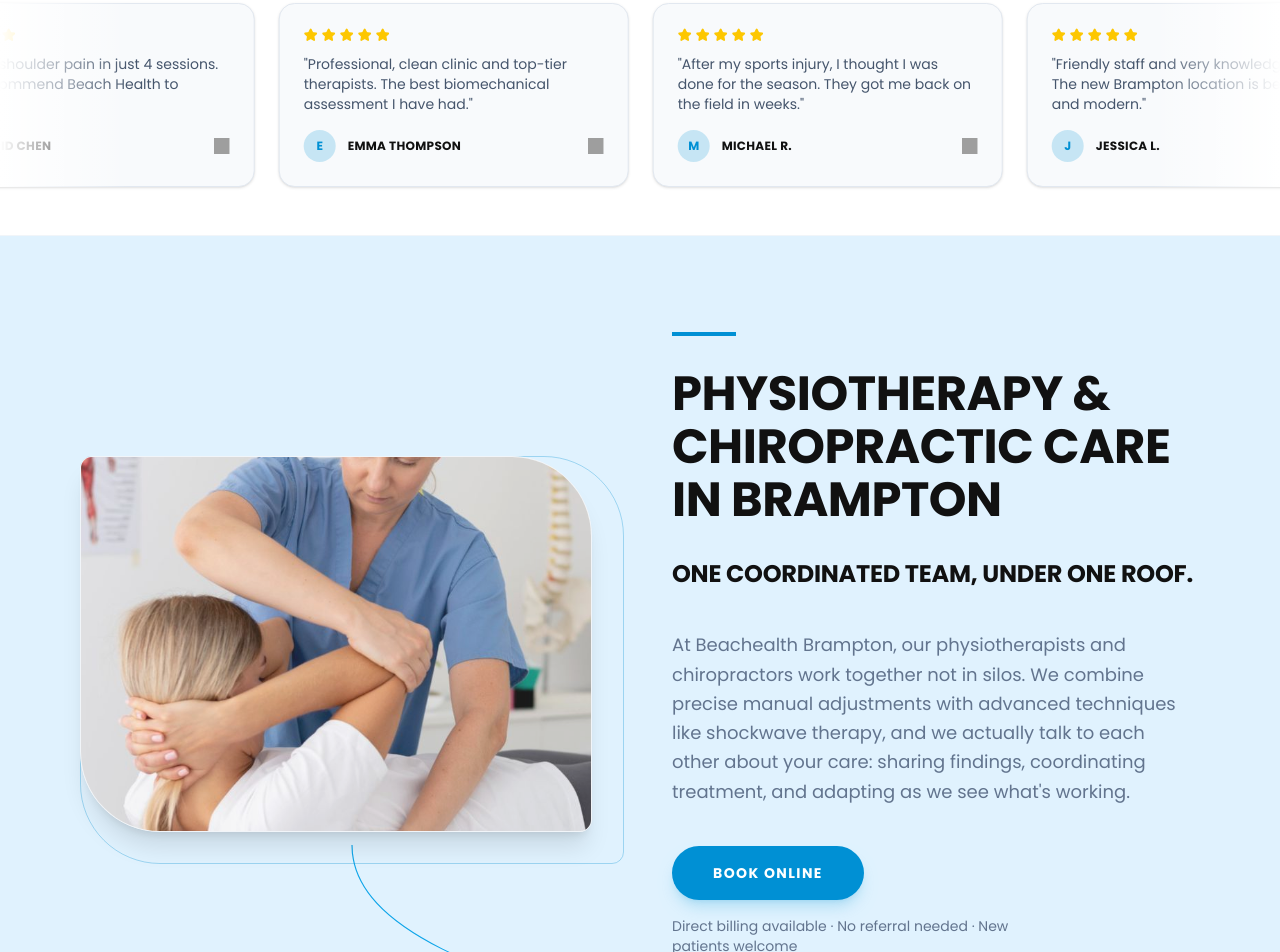
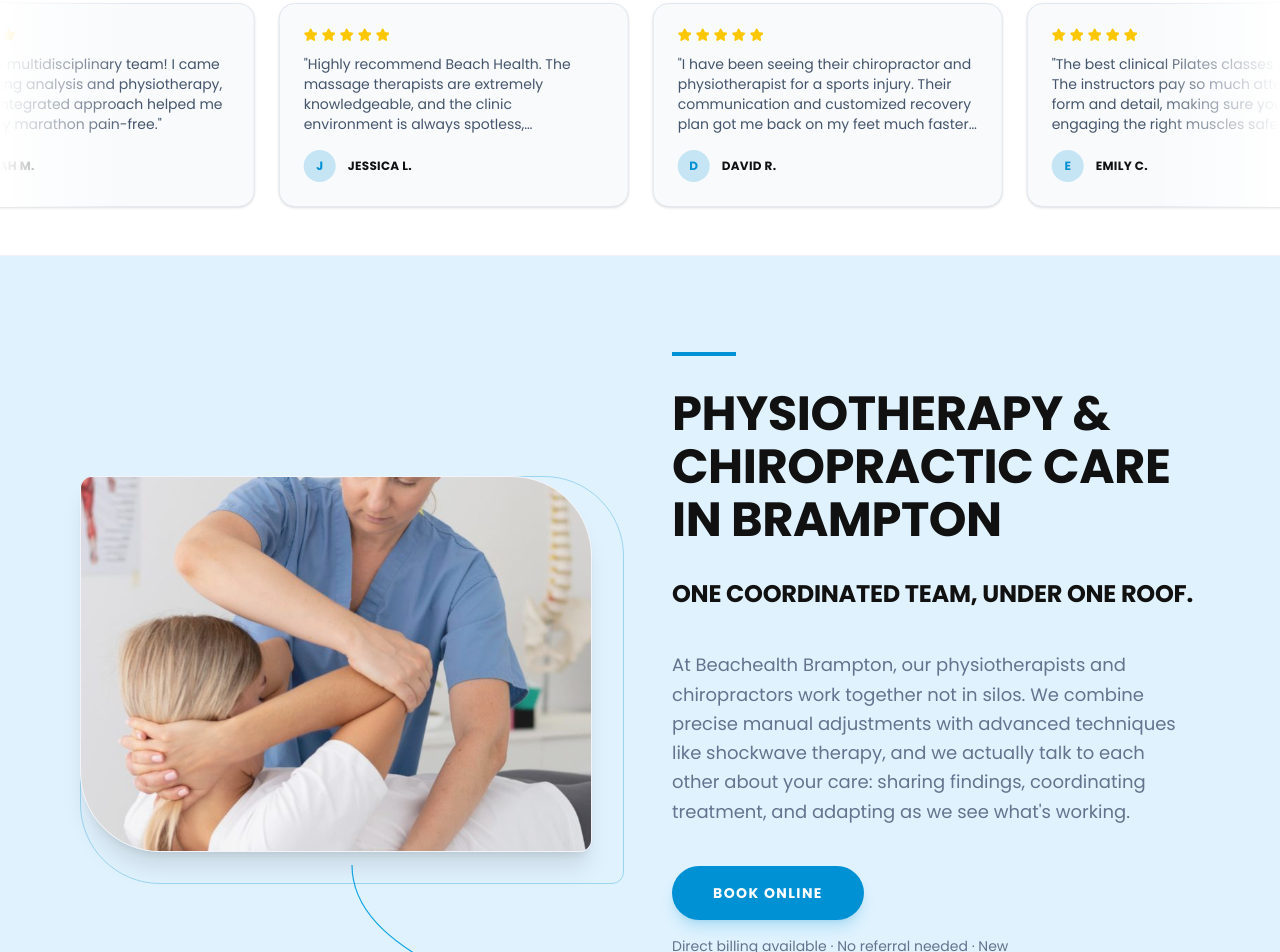
Before and after one commit to shaheertiger/Beachhealthbrampton, a React (Vite) app: page / in a window 1280 px wide. Shown: the part 920-1872 px from the top of the page. Built offline with nearby package versions, Linux system fonts and the light colour scheme; grey boxes are pictures that could not be loaded; a web font is replaced by a local one.

Commit message:
Update testimonials and remove google icon

```diff
--- /dev/null
+++ b/extract.cjs
@@ -0,0 +1,19 @@
+const fs = require('fs');
+const text = fs.readFileSync('C:\\\\Users\\\\Believer\\\\.gemini\\\\antigravity-ide\\\\brain\\\\9271fc4e-fb2d-4a85-b738-3e97943f3325\\\\.system_generated\\\\steps\\\\913\\\\content.md', 'utf8');
+
+// Find JSON objects that might contain reviews
+const matches = text.match(/"([^"]{100,500})"/g);
+if (matches) {
+  const possibleReviews = matches.filter(m =>
+    !m.includes('http') &&
+    !m.includes('gstatic') &&
+    !m.includes('<') &&
+    !m.includes('\\u00') &&
+    m.split(' ').length > 10
+  );
+
+  console.log('Found possible reviews:', possibleReviews.length);
+  possibleReviews.slice(0, 10).forEach(r => console.log('-', r));
+} else {
+  console.log('No matches');
+}
--- /dev/null
+++ b/fetch_reviews.cjs
@@ -0,0 +1,22 @@
+const https = require('https');
+const url = 'https://www.google.com/maps/place/Beachealth,+350+Beech+Ave,+Toronto,+ON+M4E+3T8,+Canada/data=!4m2!3m1!1s0x89d4cc1d5d705f21:0x5b7bdaa2c5c6fa54';
+
+https.get(url, { headers: { 'User-Agent': 'Mozilla/5.0 (Windows NT 10.0; Win64; x64) AppleWebKit/537.36 (KHTML, like Gecko) Chrome/115.0.0.0 Safari/537.36' } }, (res) => {
+  let data = '';
+  res.on('data', chunk => data += chunk);
+  res.on('end', () => {
+    // Look for JSON containing review text. Often mapped to 5-star or text strings.
+    const matches = data.match(/"([^"]{30,300})"/g) || [];
+    const reviews = matches.filter(m => {
+      const s = m.toLowerCase();
+      return !s.includes('http') &&
+             !s.includes('\\u') &&
+             !s.includes(';') &&
+             !s.includes('<') &&
+             !s.includes('{') &&
+             !s.includes('.js') &&
+             m.split(' ').length > 8; // At least 8 words
+    });
+    console.log(Array.from(new Set(reviews)));
+  });
+});
--- a/src/components/Features.tsx
+++ b/src/components/Features.tsx
@@ -116,15 +116,16 @@ export default function Features() {
 
               {feature.button && (
                 <div className="mt-4 flex flex-col items-start gap-4">
-                  <Link to={feature.button.link}>
-                    <motion.button
-                      whileHover={{ scale: 1.05 }}
-                      whileTap={{ scale: 0.95 }}
-                      className="bg-brand-green text-white px-10 py-4 rounded-full font-bold uppercase tracking-widest text-sm shadow-lg shadow-brand-green/20 transition-all border border-brand-green/50 w-full md:w-auto"
-                    >
-                      {feature.button.text}
-                    </motion.button>
-                  </Link>
+                  <motion.a
+                    href={feature.button.link}
+                    target="_blank"
+                    rel="noreferrer"
+                    whileHover={{ scale: 1.05 }}
+                    whileTap={{ scale: 0.95 }}
+                    className="inline-block text-center bg-brand-green text-white px-10 py-4 rounded-full font-bold uppercase tracking-widest text-sm shadow-lg shadow-brand-green/20 transition-all border border-brand-green/50 w-full md:w-auto"
+                  >
+                    {feature.button.text}
+                  </motion.a>
                   {feature.footerText && (
                     <span className="text-sm text-slate-500 font-medium max-w-sm">
                       {feature.footerText}
--- a/src/components/Hero.tsx
+++ b/src/components/Hero.tsx
@@ -46,15 +46,16 @@ export default function Hero() {
           transition={{ duration: 0.8, delay: 0.3, ease: [0.16, 1, 0.3, 1] }}
           className="w-full md:w-auto self-start mt-auto md:mt-4 lg:mt-6 flex justify-center md:justify-start"
         >
-          <a href="https://beachealthbr.janeapp.com/login" target="_blank" rel="noreferrer" className="w-full md:w-auto">
-            <motion.button
-              whileHover={{ scale: 1.05 }}
-              whileTap={{ scale: 0.95 }}
-              className="bg-brand-green text-white px-10 py-4 rounded-full font-bold uppercase tracking-widest text-sm shadow-lg shadow-brand-green/20 transition-all border border-brand-green/50 w-full md:w-auto"
-            >
-              Book An Appointment
-            </motion.button>
-          </a>
+          <motion.a
+            href="https://beachealthbr.janeapp.com/login"
+            target="_blank"
+            rel="noreferrer"
+            whileHover={{ scale: 1.05 }}
+            whileTap={{ scale: 0.95 }}
+            className="inline-block text-center bg-brand-green text-white px-10 py-4 rounded-full font-bold uppercase tracking-widest text-sm shadow-lg shadow-brand-green/20 transition-all border border-brand-green/50 w-full md:w-auto"
+          >
+            Book An Appointment
+          </motion.a>
         </motion.div>
 
       </div>
--- a/src/components/Navbar.tsx
+++ b/src/components/Navbar.tsx
@@ -131,7 +131,6 @@ export default function Navbar() {
                 href="https://beachealthbr.janeapp.com/login"
                 target="_blank"
                 rel="noreferrer"
-                onClick={() => setIsMobileMenuOpen(false)}
                 className="bg-brand-green text-white px-8 py-4 rounded-full text-center font-black uppercase tracking-widest shadow-xl shadow-brand-green/30 text-lg w-full max-w-[280px]"
               >
                 Book An Appointment
--- a/src/components/TestimonialsTicker.tsx
+++ b/src/components/TestimonialsTicker.tsx
@@ -2,12 +2,12 @@ import { motion } from 'framer-motion';
 import { Star } from 'lucide-react';
 
 const reviews = [
-  { name: 'Sarah Jenkins', text: 'Incredible physiotherapy experience. The team in Brampton genuinely cares about your recovery.', rating: 5 },
-  { name: 'David Chen', text: 'Fixed my shoulder pain in just 4 sessions. Highly recommend Beach Health to anyone.', rating: 5 },
-  { name: 'Emma Thompson', text: 'Professional, clean clinic and top-tier therapists. The best biomechanical assessment I have had.', rating: 5 },
-  { name: 'Michael R.', text: 'After my sports injury, I thought I was done for the season. They got me back on the field in weeks.', rating: 5 },
-  { name: 'Jessica L.', text: 'Friendly staff and very knowledgeable. The new Brampton location is beautiful and modern.', rating: 5 },
-  { name: 'Ahmed S.', text: 'Detailed, personalized care. They take the time to actually explain what is going wrong.', rating: 5 }
+  { name: 'Michael T.', text: 'The osteopathy treatments here have completely changed my life. After years of chronic back pain, I finally feel like myself again. The practitioners truly look at the root cause.', rating: 5 },
+  { name: 'Sarah M.', text: 'Incredible multidisciplinary team! I came in for running analysis and physiotherapy, and their integrated approach helped me train for my marathon pain-free.', rating: 5 },
+  { name: 'Jessica L.', text: 'Highly recommend Beach Health. The massage therapists are extremely knowledgeable, and the clinic environment is always spotless, welcoming, and very professional.', rating: 5 },
+  { name: 'David R.', text: 'I have been seeing their chiropractor and physiotherapist for a sports injury. Their communication and customized recovery plan got me back on my feet much faster than expected.', rating: 5 },
+  { name: 'Emily C.', text: 'The best clinical Pilates classes in the city. The instructors pay so much attention to form and detail, making sure you are engaging the right muscles safely.', rating: 5 },
+  { name: 'Mark D.', text: 'From acupuncture to chiropody, this clinic has it all. The convenience of having all my health needs met under one roof by such a caring team is unmatched.', rating: 5 }
 ];
 
 export default function TestimonialsTicker() {
@@ -29,7 +29,7 @@ export default function TestimonialsTicker() {
             <Star size={16} fill="currentColor" />
             <Star size={16} fill="currentColor" />
           </div>
-          <p className="text-slate-500 text-sm">on Google Reviews</p>
+          <p className="text-slate-500 text-sm">Patient Reviews</p>
         </div>
       </div>
 
@@ -47,20 +47,19 @@ export default function TestimonialsTicker() {
           {duplicatedReviews.map((review, idx) => (
             <div
               key={idx}
-              className="w-[300px] md:w-[350px] shrink-0 bg-slate-50 border border-slate-200 rounded-2xl p-6 shadow-sm hover:shadow-md transition-shadow"
+              className="w-[300px] md:w-[350px] shrink-0 bg-slate-50 border border-slate-200 rounded-2xl p-6 shadow-sm hover:shadow-md transition-shadow flex flex-col"
             >
               <div className="flex items-center gap-1 text-yellow-400 mb-3">
                 {[...Array(review.rating)].map((_, i) => (
                   <Star key={i} size={14} fill="currentColor" />
                 ))}
               </div>
-              <p className="text-sm text-slate-600 mb-4 line-clamp-3">"{review.text}"</p>
+              <p className="text-sm text-slate-600 mb-4 line-clamp-4">"{review.text}"</p>
               <div className="flex items-center gap-3 mt-auto">
-                <div className="w-8 h-8 rounded-full bg-brand-green/20 flex items-center justify-center text-brand-green font-bold text-xs">
+                <div className="w-8 h-8 rounded-full bg-brand-green/20 flex items-center justify-center text-brand-green font-bold text-xs shrink-0">
                   {review.name.charAt(0)}
                 </div>
                 <p className="font-bold text-xs text-brand-obsidian uppercase tracking-wide">{review.name}</p>
-                <img src="https://upload.wikimedia.org/wikipedia/commons/c/c1/Google_%22G%22_logo.svg" alt="Google" className="w-4 h-4 ml-auto" />
               </div>
             </div>
           ))}
```
Also changed, not shown: 1 other file (tests, documents, lock files or other folders).
